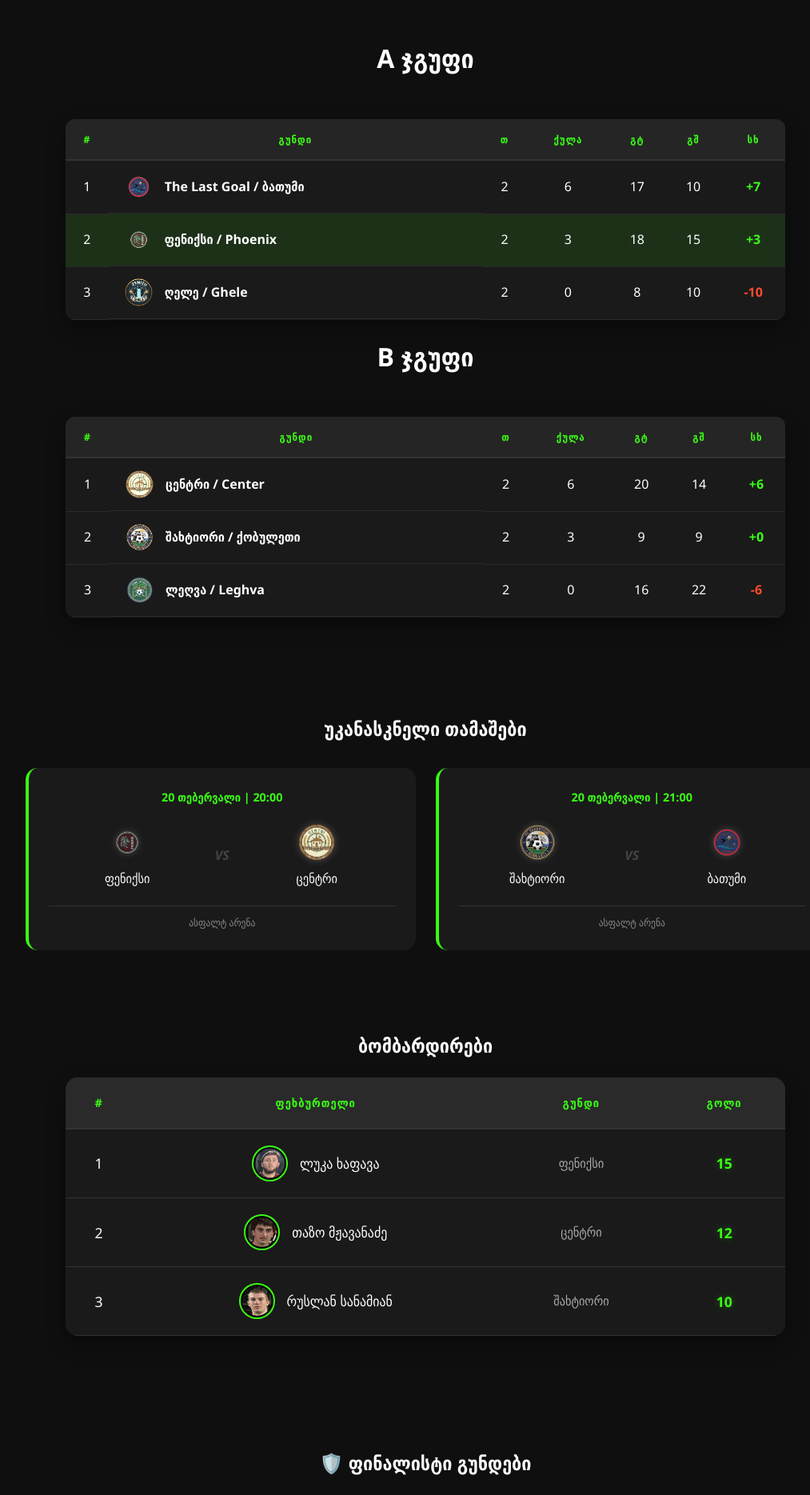
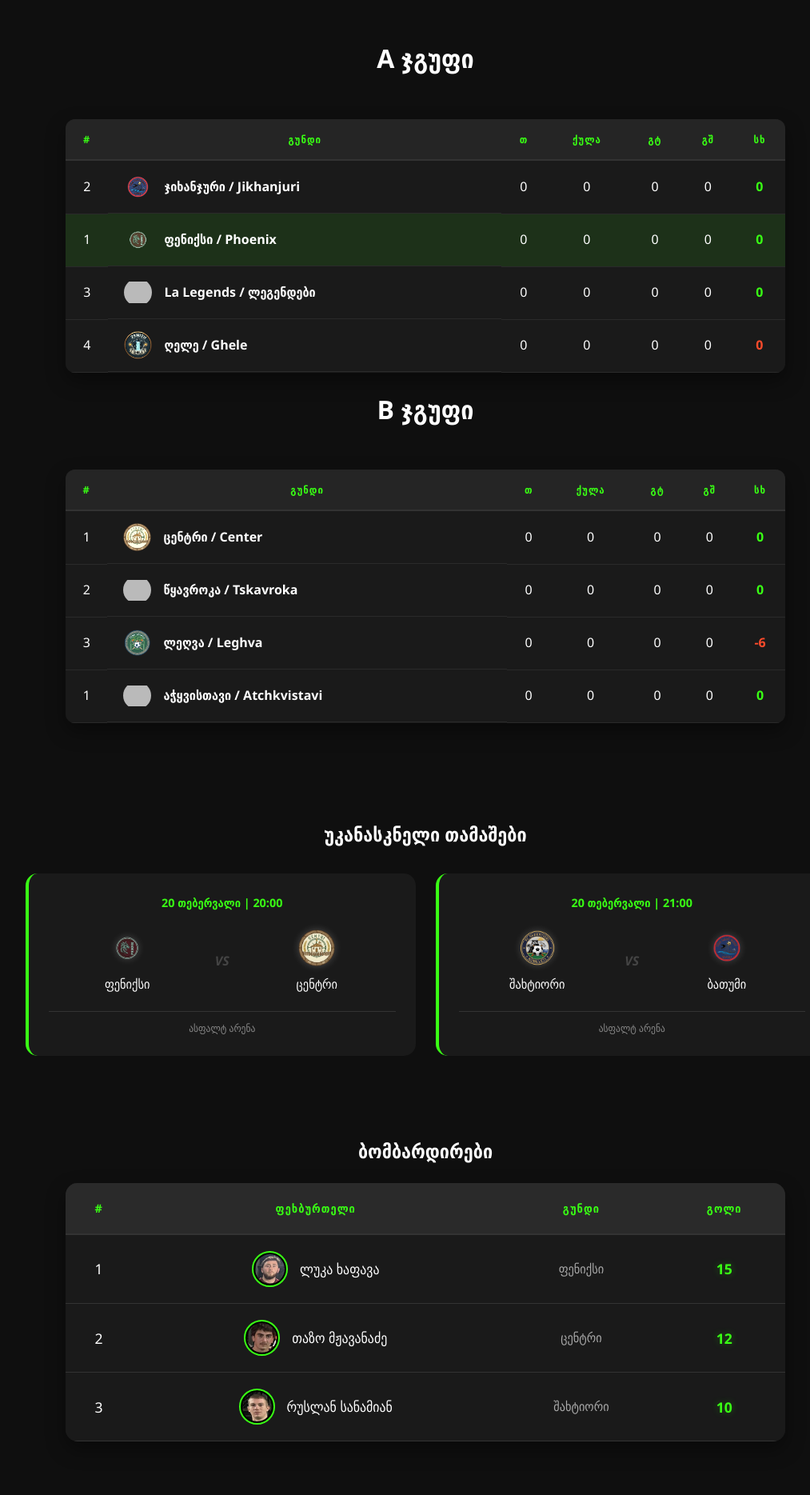
Before and after one commit to CharlesDoBronxsOliveira/zeniti-league, a Flask app: page / in a window 1280 px wide. Shown: the part 563-2432 px from the top of the page at 80% size, without its empty margins (108-1121 px from the left). Run offline with Flask 3, Linux system fonts and the light colour scheme; some libraries are stand-ins or nearby versions; grey boxes are pictures that could not be loaded.

Commit message:
ცვლილებები ცხრილში

```diff
--- a/zeniti league/templates/index.html
+++ b/zeniti league/templates/index.html
@@ -85,40 +85,51 @@
                 </thead>
                 <tbody>
                     <tr>
-                        <td>1</td>
+                        <td>2</td>
                         <td class="team-info">
                             <img src="{{ url_for('static', filename='images/batumi.png') }}" class="team-logo" alt="Batumi">
-                            <span>The Last Goal / ბათუმი</span>
+                            <span>ჯიხანჯური / Jikhanjuri</span>
                         </td>
-                        <td>2</td>
-                        <td>6</td>
-                        <td>17</td>
-                        <td>10</td>
-                        <td class="diff positive">+7</td>
+                        <td>0</td>
+                        <td>0</td>
+                        <td>0</td>
+                        <td>0</td>
+                        <td class="diff positive">0</td>
                     </tr>
                     <tr class="active-row">
-                        <td>2</td>
+                        <td>1</td>
                         <td class="team-info">
                             <img src="{{ url_for('static', filename='images/phoenix.png') }}" class="team-logo" alt="Phoenix">
                             <span>ფენიქსი / Phoenix</span>
                         </td>
-                        <td>2</td>
-                        <td>3</td>
-                        <td>18</td>
-                        <td>15</td>
-                        <td class="diff positive">+3</td>
+                        <td>0</td>
+                        <td>0</td>
+                        <td>0</td>
+                        <td>0</td>
+                        <td class="diff positive">0</td>
+                    </tr>
+                     <td>3</td>
+                        <td class="team-info">
+                            <img src="{{ url_for('static', filename='images/la_legends.png') }}" class="team-logo" alt="la_legends">
+                            <span>La Legends / ლეგენდები</span>
+                        </td>
+                        <td>0</td>
+                        <td>0</td>
+                        <td>0</td>
+                        <td>0</td>
+                        <td class="diff positive">0</td>
                     </tr>
                     <tr>
-                        <td>3</td>
+                        <td>4</td>
                         <td class="team-info">
                             <img src="{{ url_for('static', filename='images/Ghele.png') }}" class="team-logo" alt="Ghele">
                             <span>ღელე / Ghele</span>
                         </td>
-                        <td>2</td>
                         <td>0</td>
-                        <td>8</td>
-                        <td>10</td>
-                        <td class="diff negative">-10</td>
+                        <td>0</td>
+                        <td>0</td>
+                        <td>0</td>
+                        <td class="diff negative">0</td>
                     </tr>
                 </tbody>
             </table>
@@ -145,23 +156,23 @@
                             <img src="{{ url_for('static', filename='images/centri.png') }}" class="team-logo" alt="Center">
                             <span>ცენტრი / Center</span>
                         </td>
-                        <td>2</td>
-                        <td>6</td>
-                        <td>20</td>
-                        <td>14</td>
-                        <td class="diff positive">+6</td>
+                        <td>0</td>
+                        <td>0</td>
+                        <td>0</td>
+                        <td>0</td>
+                        <td class="diff positive">0</td>
                     </tr>
                     <tr>
                         <td>2</td>
                         <td class="team-info">
-                            <img src="{{ url_for('static', filename='images/shakhtiori.png') }}" class="team-logo" alt="Shakhtiori">
-                            <span>შახტიორი / ქობულეთი</span>
+                            <img src="{{ url_for('static', filename='images/tskavroka.png') }}" class="team-logo" alt="tskavroka">
+                            <span>წყავროკა / Tskavroka</span>
                         </td>
-                        <td>2</td>
-                        <td>3</td>
-                        <td>9</td>
-                        <td>9</td>
-                        <td class="diff positive">+0</td>
+                        <td>0</td>
+                        <td>0</td>
+                        <td>0</td>
+                        <td>0</td>
+                        <td class="diff positive">0</td>
                     </tr>
                     <tr>
                         <td>3</td>
@@ -169,11 +180,22 @@
                             <img src="{{ url_for('static', filename='images/leghva.png') }}" class="team-logo" alt="Leghva">
                             <span>ლეღვა / Leghva</span>
                         </td>
-                        <td>2</td>
                         <td>0</td>
-                        <td>16</td>
-                        <td>22</td>
+                        <td>0</td>
+                        <td>0</td>
+                        <td>0</td>
                         <td class="diff negative">-6</td>
+                    </tr>
+                     <td>1</td>
+                        <td class="team-info">
+                            <img src="{{ url_for('static', filename='images/atchqvistavi.png') }}" class="team-logo" alt="atchqvistavi">
+                            <span>აჭყვისთავი / Atchkvistavi</span>
+                        </td>
+                        <td>0</td>
+                        <td>0</td>
+                        <td>0</td>
+                        <td>0</td>
+                        <td class="diff positive">0</td>
                     </tr>
                 </tbody>
             </table>
```
